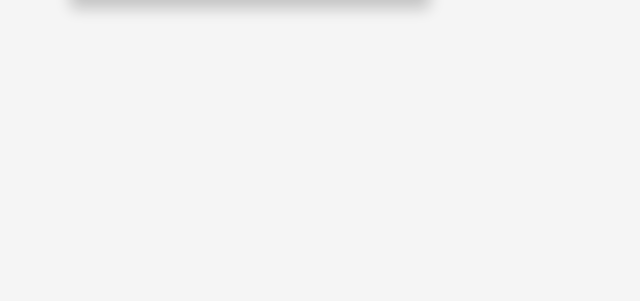
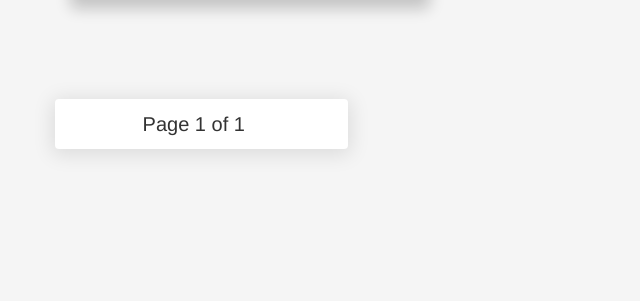
Before and after one commit to MikhailSobol/blog, a Django app: template posts/templates/posts_list.html in a window 1280 px wide. Shown: the part 1151-1452 px from the top of the page, without its empty margins (0-640 px from the left). Before the commit the page ends 1163 px from the top, so only its background shows below. Run offline with Django 3.2, Linux system fonts and the light colour scheme; the template is opened without the code that fills it: most values are stand-ins (such as "Sample title", 1, 10 or a date in 2020); some libraries are stand-ins or nearby versions.

Commit message:
add pagination

```diff
--- a/posts/templates/posts_list.html
+++ b/posts/templates/posts_list.html
@@ -23,7 +23,7 @@
         <!-- Wrapper for slides -->
         <div class="carousel-inner">
           {% for post in most_read %}
-            <div class="item {% if forloop.counter == 1 %} active {% endif %}">
+          <div class="item {% if forloop.first %} active {% endif %}">
             <img src="{{ post.background.url }}" alt="{{ post.title }}">
             <div class="carousel-caption">
               <h3>{{ post.title }}</h3>
@@ -50,12 +50,48 @@
   <div class="container">
     <div class="row">
       {% for post in post_queryset %}
+      {% if forloop.counter0|divisibleby:3 %}
+    </div><div class="row">
+    {% endif %}
     <div class="col-lg-4 col-md-4 col-sm-6 col-xs-12 post-wrapper">
       <div class="post">
+        <div class="post-header-wrapper">
           <div class="post-header" style="background-image: url({{ post.background.url }}"></div>
         </div>
       </div>
+    </div>
+
+    <!-- </div> -->
     {% endfor %}
+  </div>
+</div>
+<div class="container">
+  <div class="row">
+
+    <div class="col-lg-3 col-md-3 col-sm-3 col-xs-8 text-center pagination">
+      <span class="step-links">
+        <div class="row">
+        <div class="col-lg-3">
+        {% if post_queryset.has_previous %}
+
+        <a class="glyphicon glyphicon-chevron-left"href="?page={{ post_queryset.previous_page_number }}"></a>
+        {% endif %}
+        </div>
+        <div class="col-lg-6">
+          <span class="current">
+            Page {{ post_queryset.number }} of {{ post_queryset.paginator.num_pages }}
+          </span>
+        </div>
+
+        <div class="col-lg-3">
+        {% if post_queryset.has_next %}
+        <a class="glyphicon glyphicon-chevron-right" href="?page={{ post_queryset.next_page_number }}"></a>
+        {% endif %}
+        </div>
+      </span>
+    </div>
+  </div>
+</div>
 </div>
 </div>
 </div>
```
Lines whose indentation alone changed are shown as unchanged.
